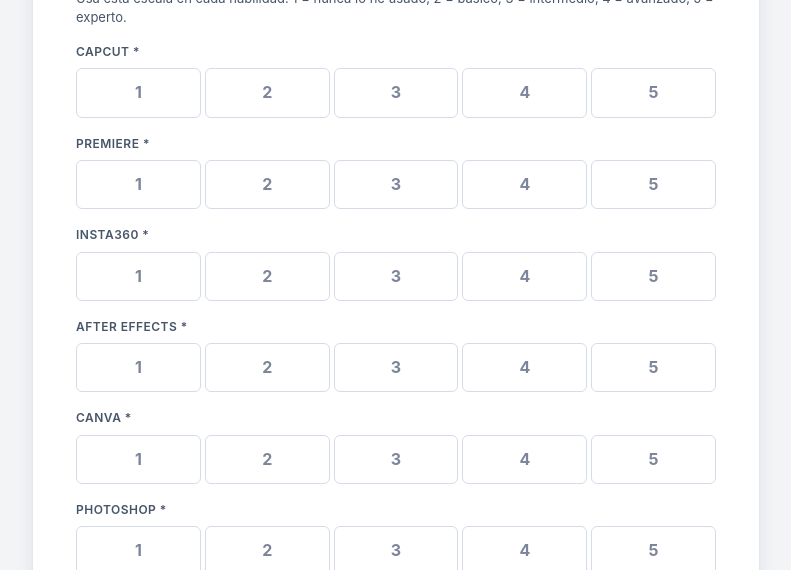
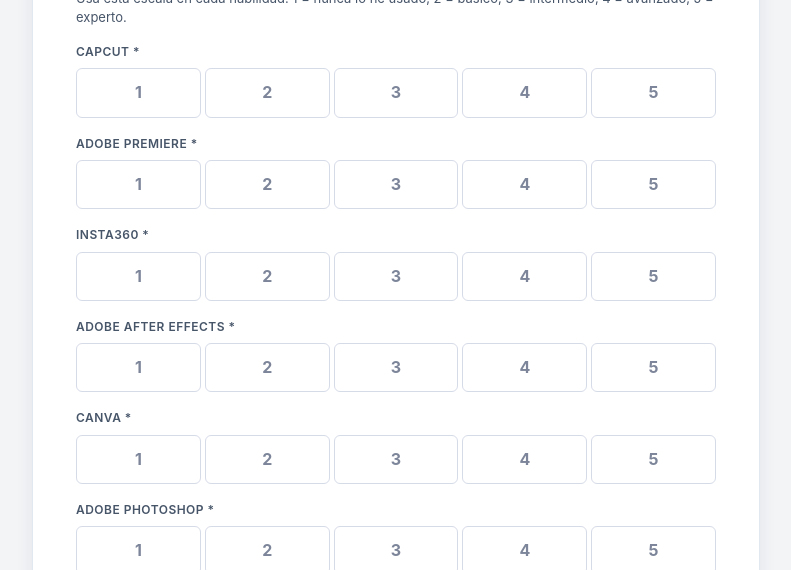
Before and after one commit to jordan-blancas/virtual-flow, a Next.js app: page /oportunidades in a window 1280 px wide. Shown: the part 2660-3230 px from the top of the page, without its empty margins (244-1035 px from the left). Built offline with nearby package versions, Linux system fonts and the light colour scheme.

Commit message:
chore: actualizar nombres de herramientas Adobe en formulario

```diff
--- a/pages/oportunidades.js
+++ b/pages/oportunidades.js
@@ -60,7 +60,7 @@
       },
       {
         name: "nivel_premiere",
-        label: "Premiere",
+        label: "Adobe Premiere",
       },
       {
         name: "nivel_insta360",
@@ -68,7 +68,7 @@
       },
       {
         name: "nivel_after_effects",
-        label: "After Effects",
+        label: "Adobe After Effects",
       },
       {
         name: "nivel_canva",
@@ -76,7 +76,7 @@
       },
       {
         name: "nivel_photoshop",
-        label: "Photoshop",
+        label: "Adobe Photoshop",
       },
       {
         name: "nivel_discord",
```
